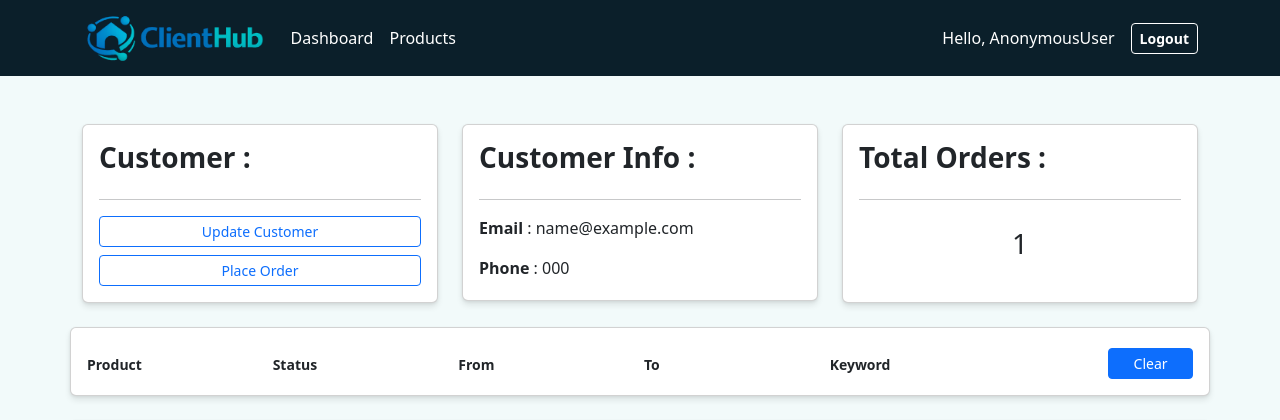
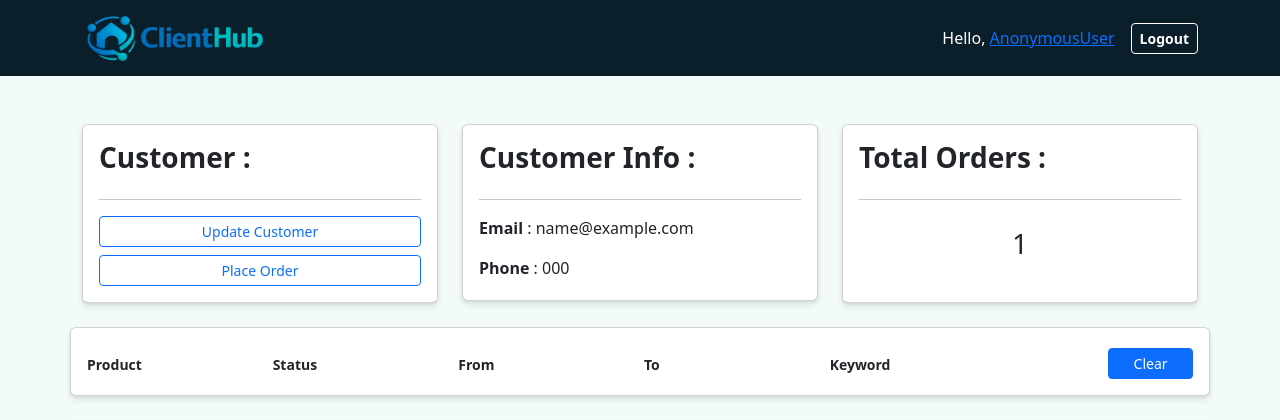
Before and after one commit to athikapriya/django-CRM, a Django app: template base/templates/base/customer.html in a window 1280 px wide. Shown: the top 420 px of the page. Run offline with Django 3.2, Linux system fonts and the light colour scheme; the template is opened without the code that fills it: most values are stand-ins (such as "Sample title", 1, 10 or a date in 2020); some libraries are stand-ins or nearby versions.

Commit message:
update navbar visibility based on user role

```diff
--- a/base/templates/base/navbar.html
+++ b/base/templates/base/navbar.html
@@ -30,6 +30,7 @@
 
         <!-- navbar-nav -->
         <div class="collapse navbar-collapse text-center" id="myNav">
+            {% if request.user.is_staff %}
             <ul class="navbar-nav">
                 <li class="nav-item">
                     <a href="{% url 'homepage' %}" class="nav-link text-white">Dashboard</a>
@@ -38,9 +39,12 @@
                     <a href="{% url 'products' %}" class="nav-link text-white">Products</a>
                 </li>
             </ul>
+            {% endif %}
         </div>
 
-        <span class="text-white">Hello, {{ request.user }}</span>
+        <span class="text-white">Hello,
+            <a href="{% url 'user' %}">{{ request.user }}</a>
+        </span>
         <span>
             <a href="{% url 'logout' %}"  class="btn btn-sm btn-outline-link ms-3 logout-btn fw-semibold" style="border: 1px solid #fff;">Logout</a>
         </span>
```
